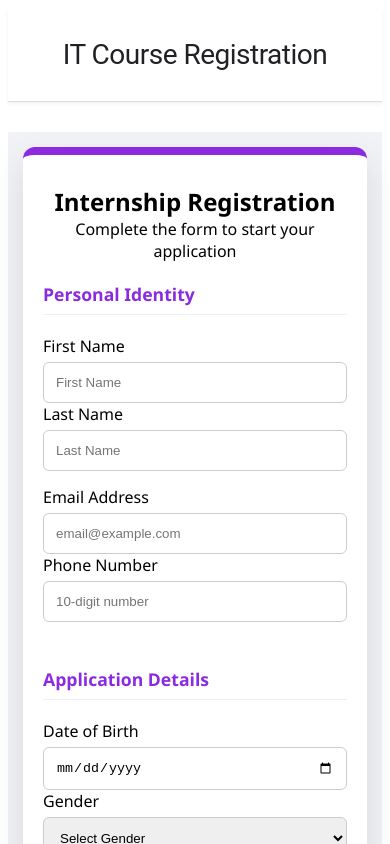
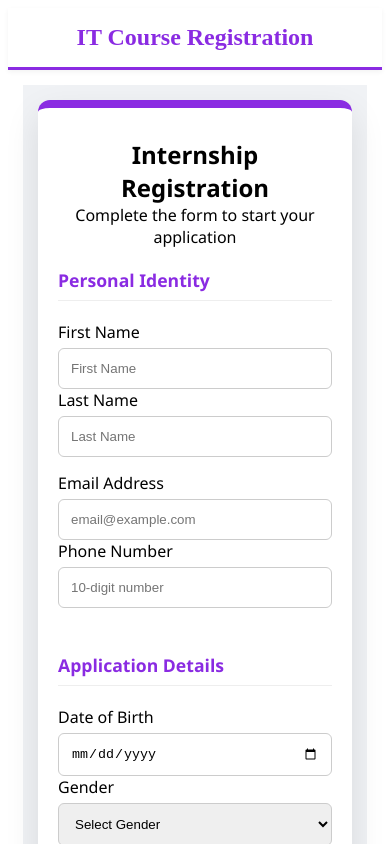
Before and after one commit to Sravanthi-koppadi/Registration_form, an Angular app: page /register in a window 390 px wide. Shown: the top 844 px of the page. Built offline with nearby package versions, Linux system fonts and the light colour scheme; no server answers.

Commit message:
feat: updated to semantic navigation and improved responsive padding

```diff
--- a/src/app/app.css
+++ b/src/app/app.css
@@ -1,32 +1,76 @@
-/* 1. Navigation Container */
-nav {
-  background-color: #ffffff;
-  padding: 40px 20px; /* Increased padding for a "Big" header feel */
-  border-bottom: 1px solid #dadce0;
+/* Universal Reset */
+* {
+  box-sizing: border-box;
+  margin: 0;
+  padding: 0;
+}
+
+body {
+  background-color: #f0f2f5;
+  font-family: 'Segoe UI', Tahoma, Geneva, Verdana, sans-serif;
+}
+
+/* Header/Nav Styling */
+.main-header {
+  background: white;
+  padding: 1rem 2rem;
+  border-bottom: 3px solid blueviolet;
+  text-align: center;
+  box-shadow: 0 2px 5px rgba(0,0,0,0.05);
+}
+
+.nav-title {
+  color: blueviolet;
+  font-size: 1.5rem;
+  font-weight: 800;
+}
+
+/* Main Wrapper with Responsive Padding */
+.registration-wrapper {
   display: flex;
   justify-content: center;
-  align-items: center;
-  margin-bottom: 30px;
-  box-shadow: 0 2px 4px rgba(0,0,0,0.05);
+  align-items: flex-start; /* Keeps it from stretching vertically */
+  padding: 40px 20px;     /* Desktop: Large vertical padding */
 }
 
-/* 2. Big Heading Styling */
-nav h1 {
-  font-family: 'Roboto', sans-serif;
-  font-size: 36px;      /* Increased size to match/exceed form heading */
-  font-weight: 400;    /* Google's clean, light weight */
-  color: #202124;      /* Dark grey/black */
-  margin: 0;
-  text-align: center;
-  letter-spacing: -0.5px;
+/* The White Box */
+.form-container {
+  background: #ffffff;
+  width: 100%;
+  max-width: 750px;
+  border-radius: 12px;
+  box-shadow: 0 10px 25px rgba(0, 0, 0, 0.1);
+  border-top: 8px solid blueviolet;
+  overflow: hidden; /* Ensures content doesn't break corners */
 }
 
-/* 3. Responsive Scaling */
+/* Inner Spacing */
+.form-header {
+  padding: 40px 40px 10px 40px;
+  text-align: center;
+}
+
+.title {
+  font-size: 2rem;
+  color: #333;
+}
+
+.subtitle {
+  color: #666;
+  margin-top: 8px;
+}
+
+/* Mobile Adjustments */
 @media (max-width: 600px) {
-  nav {
-    padding: 30px 15px;
+  .registration-wrapper {
+    padding: 15px; /* Less space on phone edges */
   }
-  nav h1 {
-    font-size: 28px;   /* Scales down nicely for phones */
+
+  .form-header {
+    padding: 30px 20px 10px 20px; /* Tighter padding for small screens */
+  }
+
+  .title {
+    font-size: 1.5rem;
   }
 }
--- a/src/app/app.html
+++ b/src/app/app.html
@@ -1,5 +1,9 @@
-<nav>
-  <h1>IT Course Registration</h1>
-</nav>
+<header class="main-header">
+  <nav aria-label="Main Navigation">
+    <h1 class="nav-title">IT Course Registration</h1>
+  </nav>
+</header>
 
-<router-outlet></router-outlet>
+<main class="registration-wrapper">
+  <router-outlet></router-outlet>
+</main>
```
